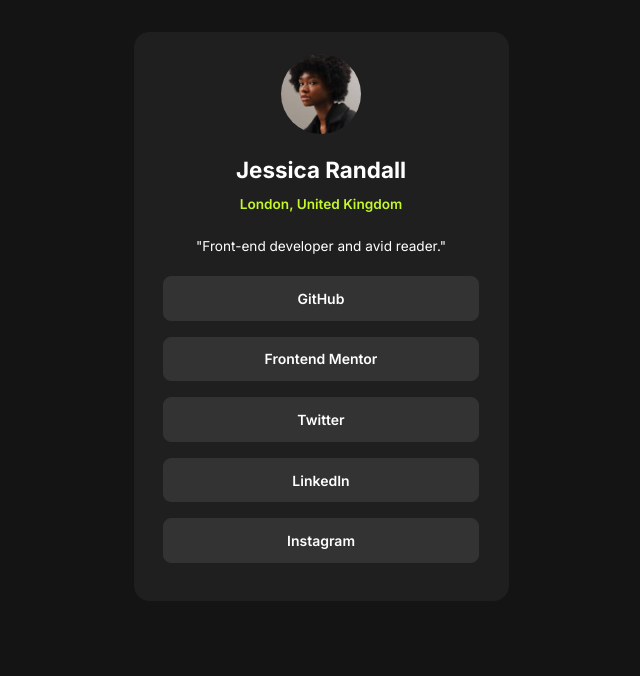
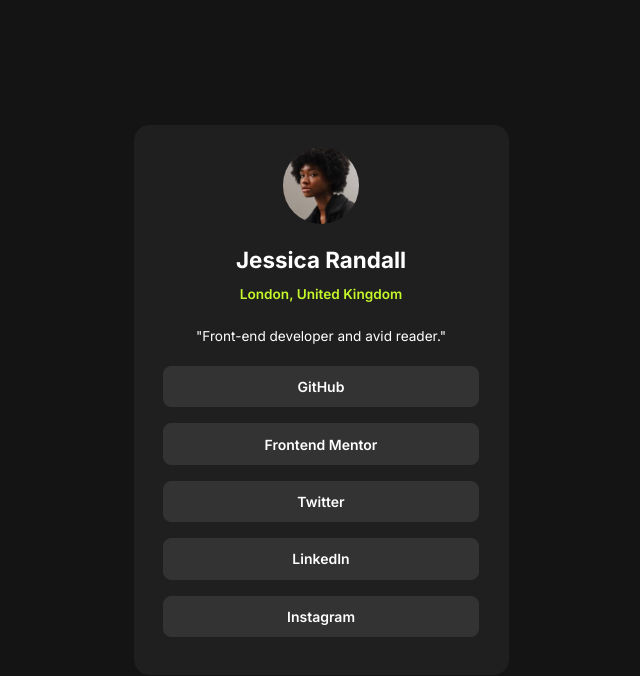
Before and after one commit to Prosper-Barnabas/Social-links-profile, a plain HTML site: page index.html in a window 1280 px wide. Shown: the whole page, without its empty margins (319-959 px from the left). Drawn offline with Linux system fonts and the light colour scheme.

Commit message:
Update Style.css

```diff
--- a/style.css
+++ b/style.css
@@ -15,7 +15,7 @@
 body {
   font-family: "Inter", sans-serif;
   background-color: var(--Grey-900);
-  min-height: auto;
+  min-height: 100vh;
   display: flex;
   justify-content: center;
   align-items: center;
@@ -41,8 +41,7 @@ body {
 
 .social_profile_image img {
   border-radius: 50%;
-  border-color: black;
-  width: 5rem;
+  width: 4.8rem;
 }
 
 .social_profile h1 {
@@ -69,7 +68,7 @@ body {
   border: 1px solid var(--Grey-700);
   border-radius: 0.5rem;
   list-style-type: none;
-  padding: 0.8rem 10vw;
+  padding: 0.7rem 10vw;
   margin: 1rem;
   background-color: var(--Grey-700);
   font-weight: 600;
```
